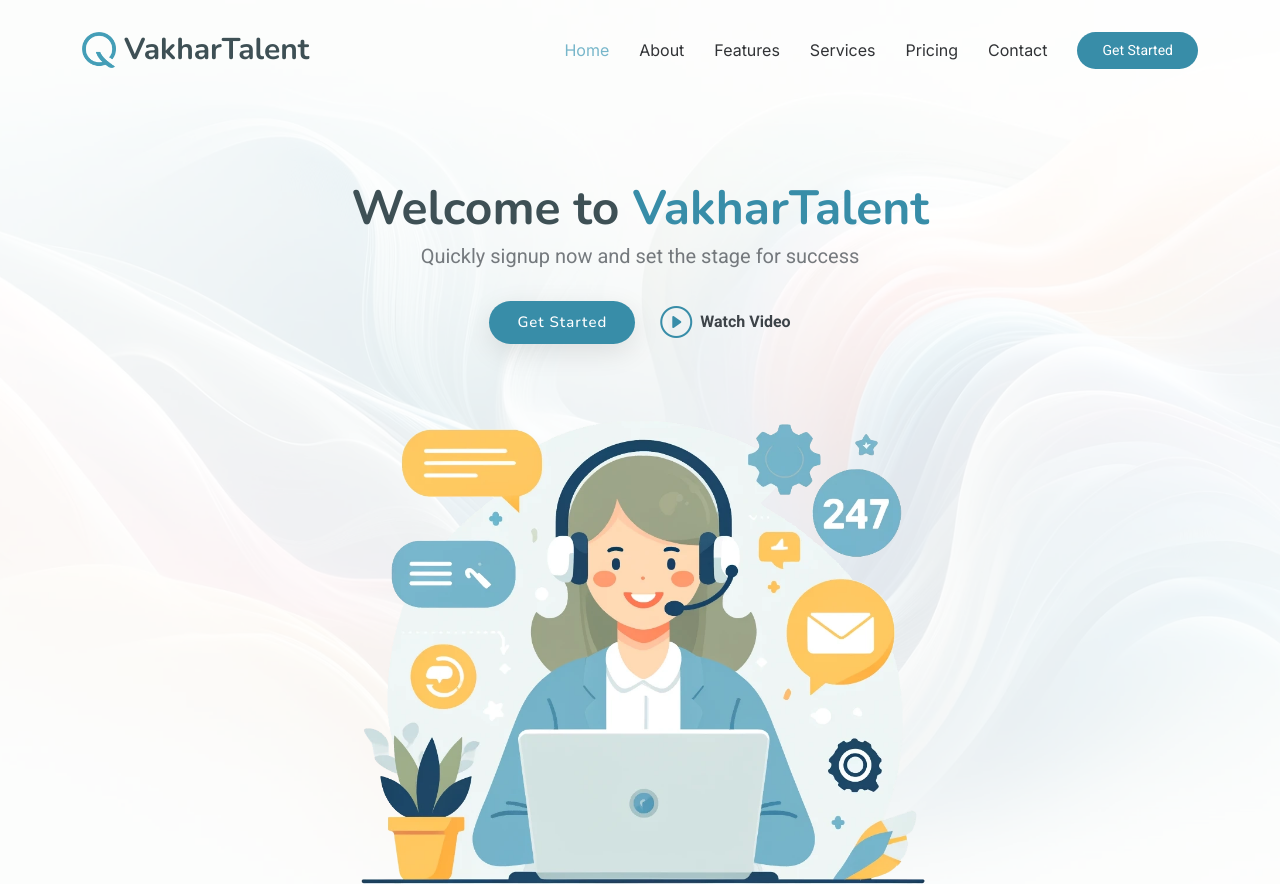
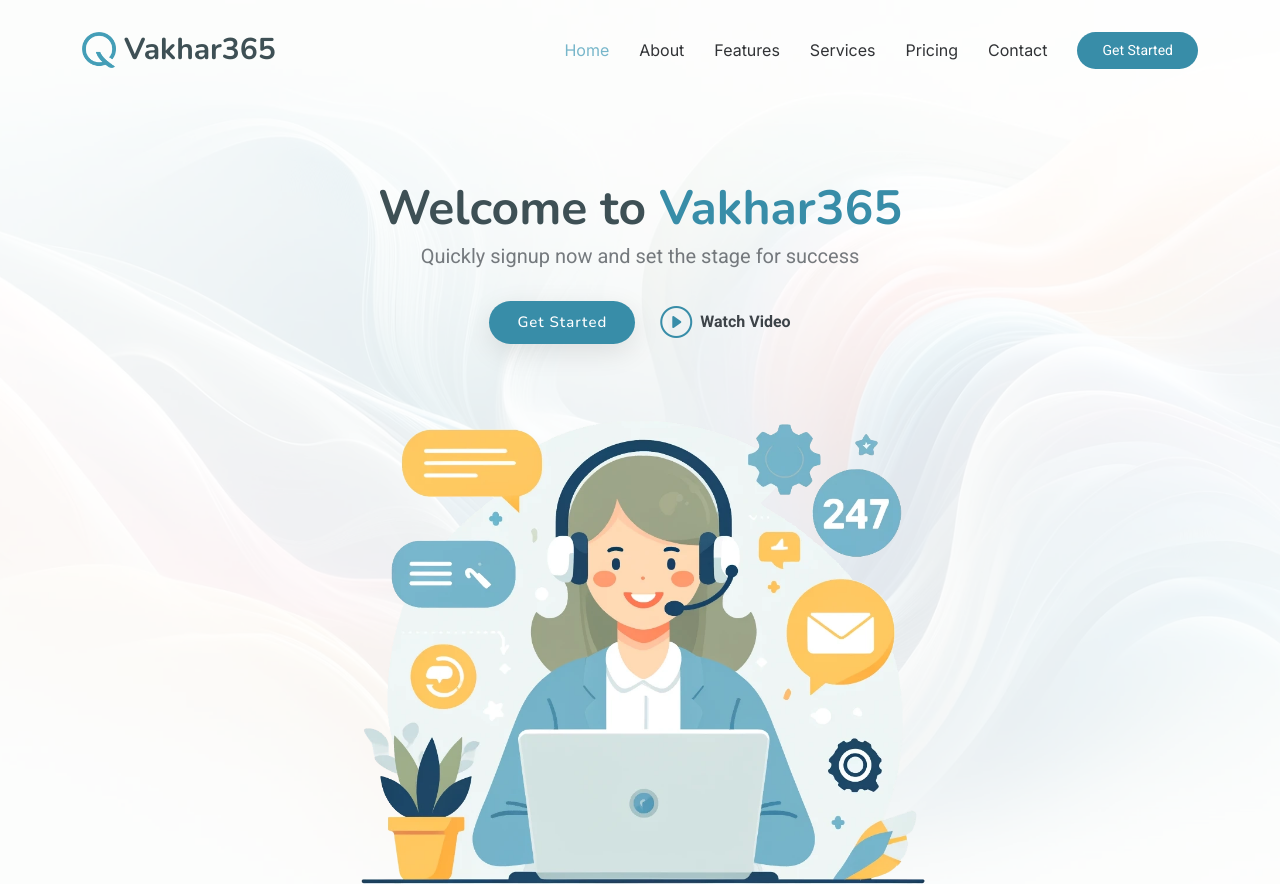
Before and after one commit to vakhar-startup/demo-site, a plain HTML site: page index.html in a window 1280 px wide. Shown: the top 884 px of the page. Drawn offline with nearby package versions, Linux system fonts and the light colour scheme.

Commit message:
Update index.html

```diff
--- a/index.html
+++ b/index.html
@@ -4,7 +4,7 @@
 <head>
   <meta charset="utf-8">
   <meta content="width=device-width, initial-scale=1.0" name="viewport">
-  <title>VakharTalent</title>
+  <title>Vakhar365</title>
   <meta name="description" content="">
   <meta name="keywords" content="">
 
@@ -43,7 +43,7 @@
 
       <a href="index.html" class="logo d-flex align-items-center me-auto">
         <img src="assets/img/logo.png" alt="">
-        <h1 class="sitename">VakharTalent</h1>
+        <h1 class="sitename">Vakhar365</h1>
       </a>
 
       <nav id="navmenu" class="navmenu">
@@ -89,7 +89,7 @@
       </div>
       <div class="container text-center">
         <div class="d-flex flex-column justify-content-center align-items-center">
-          <h1 data-aos="fade-up">Welcome to <span>VakharTalent</span></h1>
+          <h1 data-aos="fade-up">Welcome to <span>Vakhar365</span></h1>
           <p data-aos="fade-up" data-aos-delay="100">Quickly signup now and set the stage for success<br></p>
           <div class="d-flex" data-aos="fade-up" data-aos-delay="200">
             <a href="#about" class="btn-get-started">Get Started</a>
```
